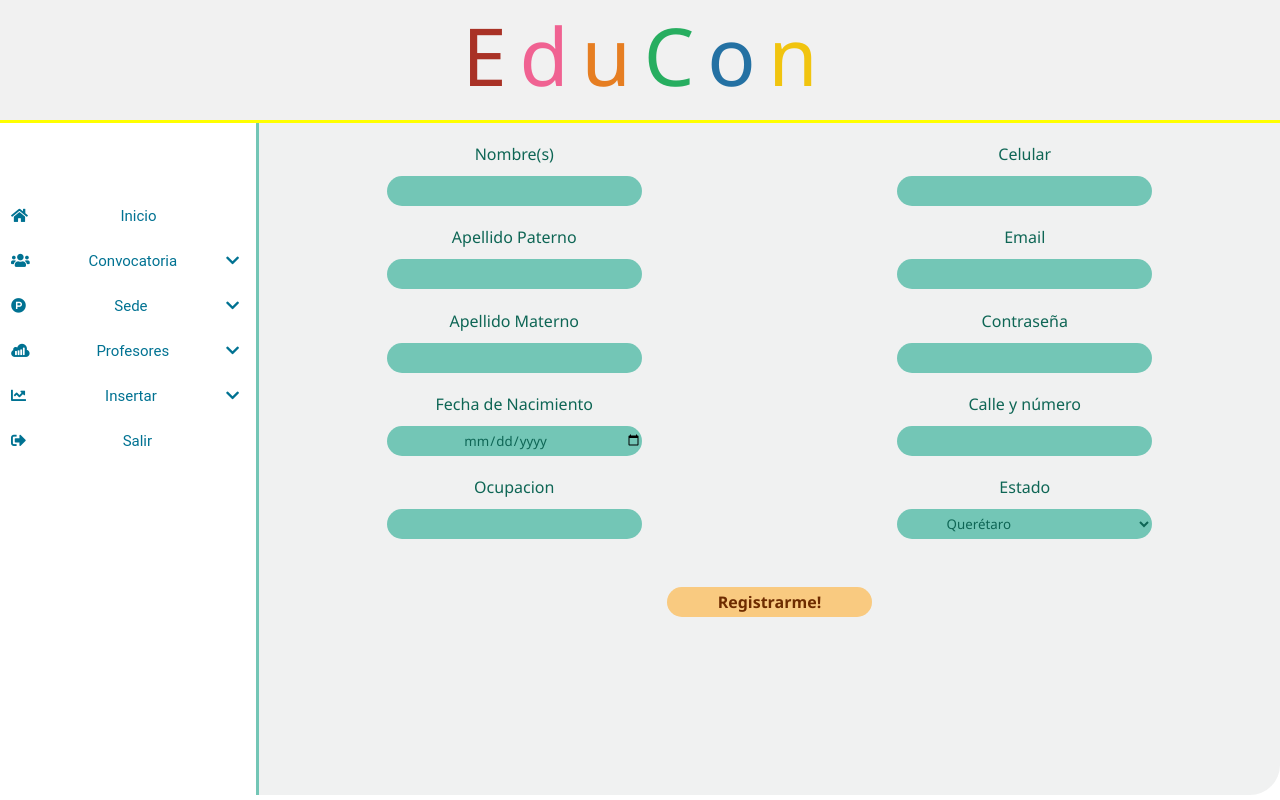
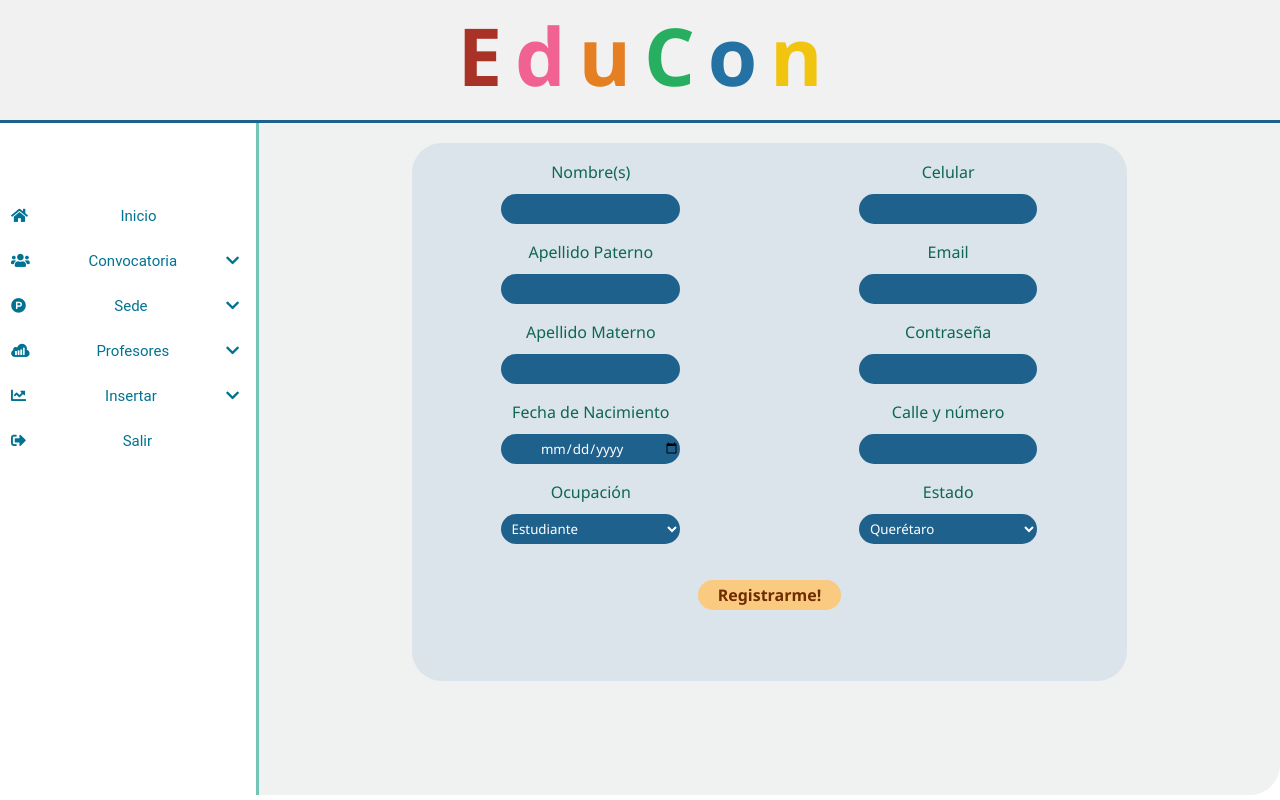
Before and after one commit to LizethMdz/UAQ_DW2018-FINAL, a PHP site: page /registro.php in a window 1280 px wide. Run offline with PHP 8.4, Linux system fonts and the light colour scheme; some libraries are stand-ins or nearby versions; some web fonts are replaced.

Commit message:
Cambios en registro y login

```diff
--- a/coordinador.php
+++ b/coordinador.php
@@ -17,7 +17,7 @@
           </li>
 
           <li>
-            <a href=""><i class="izq fas fa-level-down-alt"></i>Registrar</a>
+            <a href="registro.php"><i class="izq fas fa-level-down-alt"></i>Registrar</a>
           </li>
 
           <li>
--- a/css/main.css
+++ b/css/main.css
@@ -44,8 +44,7 @@
 		background: #EFEFEF;
 		border:none;
 		outline: none;
-		border-bottom: 3px solid yellow;
-    /*border-bottom: 3px solid #1F618D;*/
+    border-bottom: 3px solid #1F618D;
 	}
 
 
@@ -92,7 +91,6 @@
 
 #logo
 {
-	font-family:'Roboto Condensed', sans-serif;
 	width: 100%;
   /*height: 90%;*/
 	height: 100%;
@@ -100,8 +98,12 @@
 	font-size: 5em;
 	background-color: rgba(255,255,255,0.1);
 	float: left;
-  /* font-weight: bold;
+  font-weight: bold;
+  font-family: 'Pacifico', cursive;
+
+  /*
   font-family: 'Wendy One', sans-serif;
+  font-family:'Roboto Condensed', sans-serif;
   background-color: rgba(255,255,255,0.01);
   padding-top: 3%;*/
 }
@@ -187,16 +189,26 @@
 	}
 /* REGISTRO */
 
+.formulario{
+  background-color: rgba(36, 113, 163,0.1);
+  width: 70%;
+  height: 80%;
+  margin-left: 15%;
+  margin-top: 2%;
+  float: left;
+  border-radius: 30px 30px 30px 30px;
+}
+
 .re1{
   width: 50%;
-  height: 60%;
-  float: right;
+  height: 30%;
+  float: left;
   background-color: rgba(255,255,255,0.01);
 }
 
 .re2{
   width: 50%;
-  height: 60%;
+  height: 30%;
   float: right;
   background-color: rgba(255,255,255,0.01);
 }
@@ -214,10 +226,10 @@
     width: 50%;
     height: 30px;
     border-radius: 25px 25px 25px 25px;
-    background-color: rgb(115, 198, 182);
+    background-color: rgb(31, 97, 141);
     border-style: none;
     border-color: #46D8C4;
-    color: #0E6655;
+    color: white;
     text-align: center;
     outline: none;
   }
@@ -228,7 +240,7 @@
   width: 20%;
   height: 30px;
   margin-left: 40%;
-  margin-top: 6%;
+  margin-top: 5%;
   background-color: #F8C471;
   border-radius: 25px 25px 25px 25px;
 
@@ -253,10 +265,9 @@
     border: 1px solid rgba(0,0,0,.1);
     box-shadow: inset 0px 10px 5px -5px #DC7633,
                       0px  4px 5px -3px rgba(0,0,0,.1) ;
-    color: rgba(212, 172, 13,1);
+    color: rgba(120, 40, 31,1);
   }
   .registros{
-    background: yellow;
     width: 80%;
     height: 70%;
     padding: 10px 10px 10px 10px;
@@ -271,6 +282,7 @@
   float: left;
   background-color: rgba(255,255,255,0.01);
 }
+
 
 /*Contenedor de los distintos contenidos por vista*/
 .contenido-all{
--- a/registro.php
+++ b/registro.php
@@ -4,6 +4,8 @@
 
 
 				<div class = "descripcion">
+					<div class="formulario">
+						<form method="POST">
 							<div class ="re2">
 								<p> Celular</p>
 								<input type =  "text">
@@ -31,13 +33,20 @@
 								<input type =  "text">
 								<p> Fecha de Nacimiento </p>
 								<input type =  "date">
-							<p> Ocupacion</p>
-							<input type =  "text">
+								<p> Ocupación</p>
+								<select >
+									<option>Estudiante</option>
+									<option>Empleado</option>
+									<option>Maestro</option>
+								</select>
+
 							</div>
 
 							<div id = "envio">
 								<input type="submit" name="registro" value="Registrarme!">
 							</div>
+						</form>
+					</div><!--formulario-->
 				</div><!--descripcion-->
 <?php include_once('footer.php'); ?>
 </body>
```
Also changed, not shown: login.php (+5 -2 lines). Lines whose indentation alone changed are shown as unchanged.
